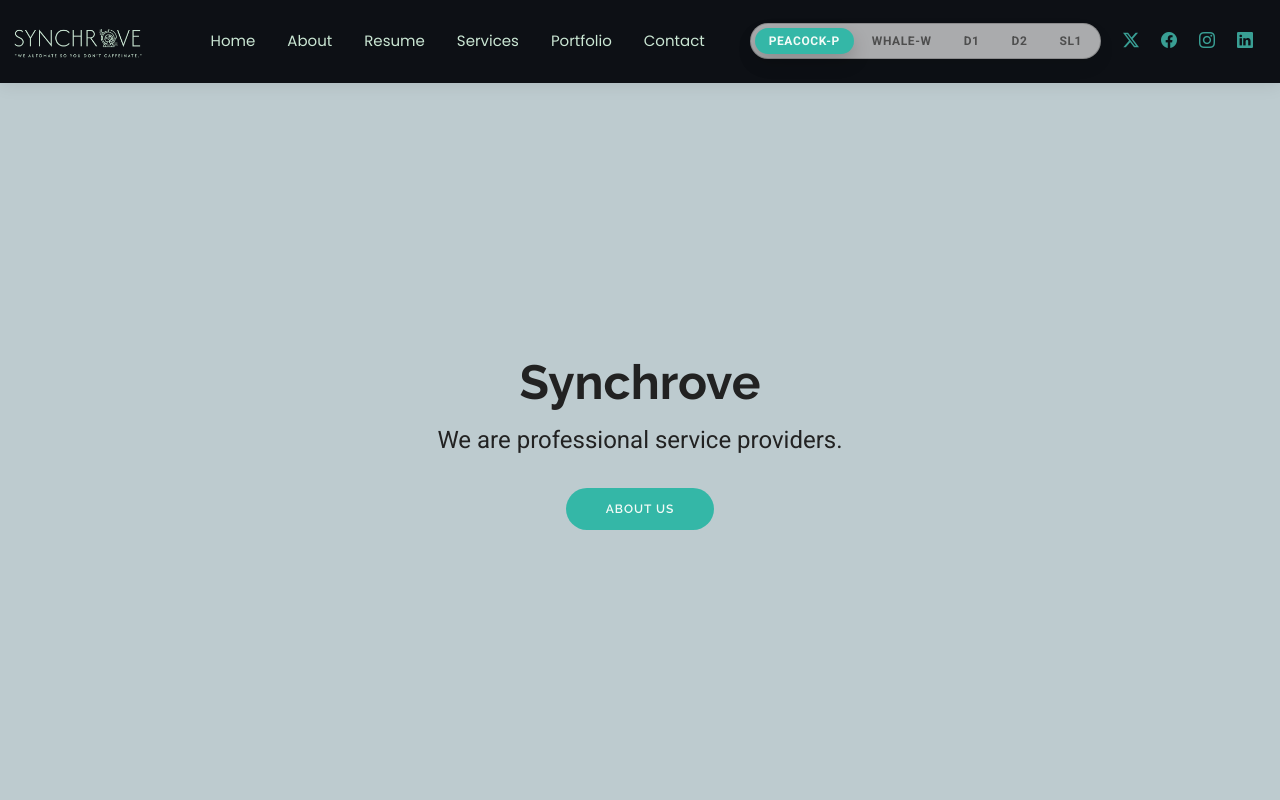
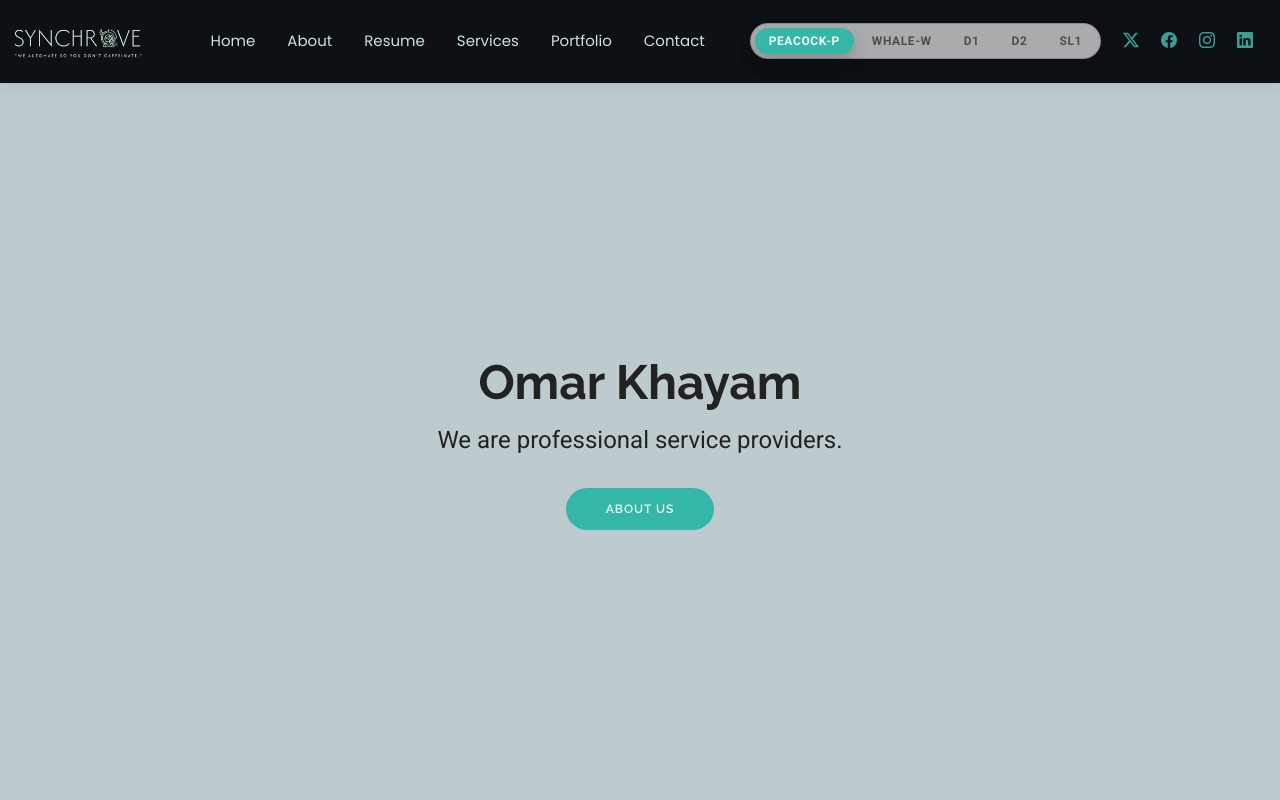
Before and after one commit to omar4917/synchrove, a plain HTML site: page index.html in a window 1280 px wide. Shown: the top 800 px of the page. Drawn offline with Linux system fonts and the light colour scheme.

Commit message:
Change hero text to Omar Khayam

```diff
--- a/index.html
+++ b/index.html
@@ -103,7 +103,7 @@
     <div class="container text-center" data-aos="zoom-out" data-aos-delay="100">
       <div class="row justify-content-center">
         <div class="col-lg-8">
-          <h2>Synchrove</h2>
+          <h2>Omar Khayam</h2>
           <p>We are professional service providers.</p>
           <a href="about.html" class="btn-get-started">About Us</a>
         </div>
```
